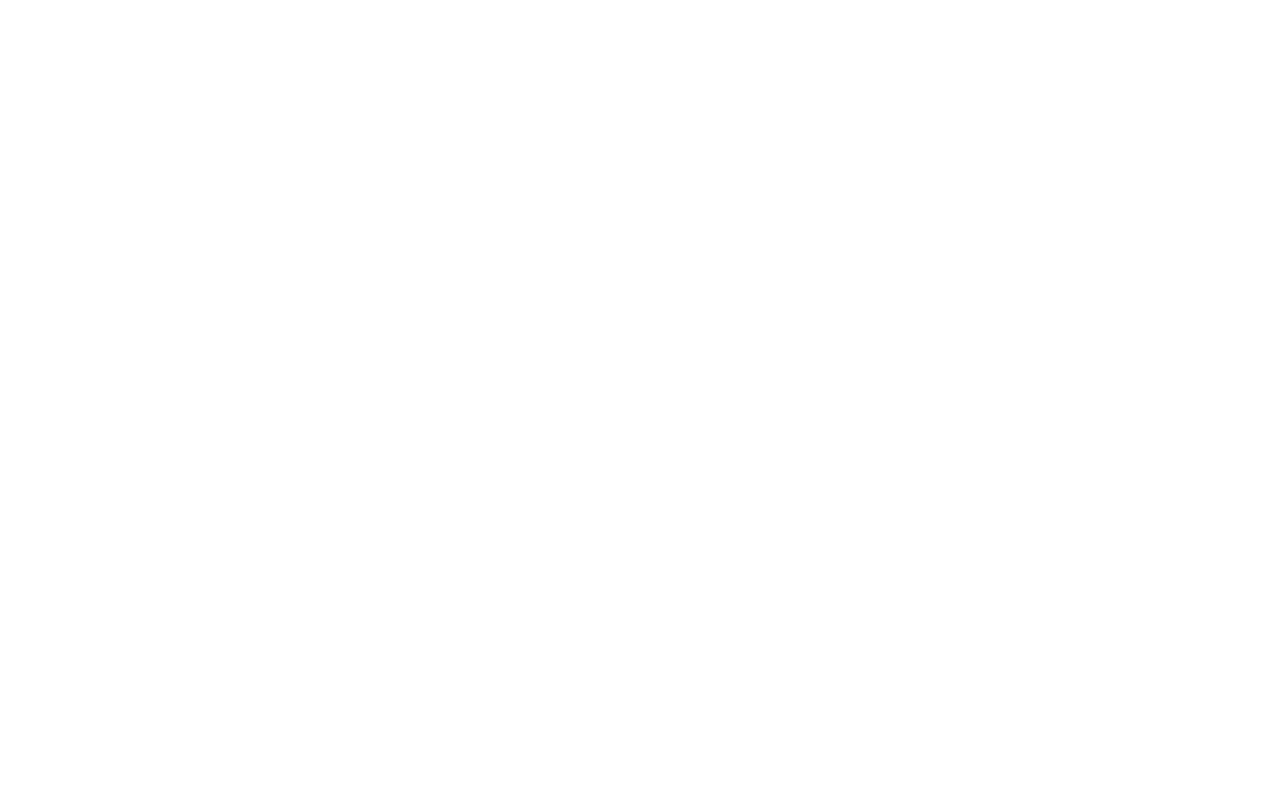
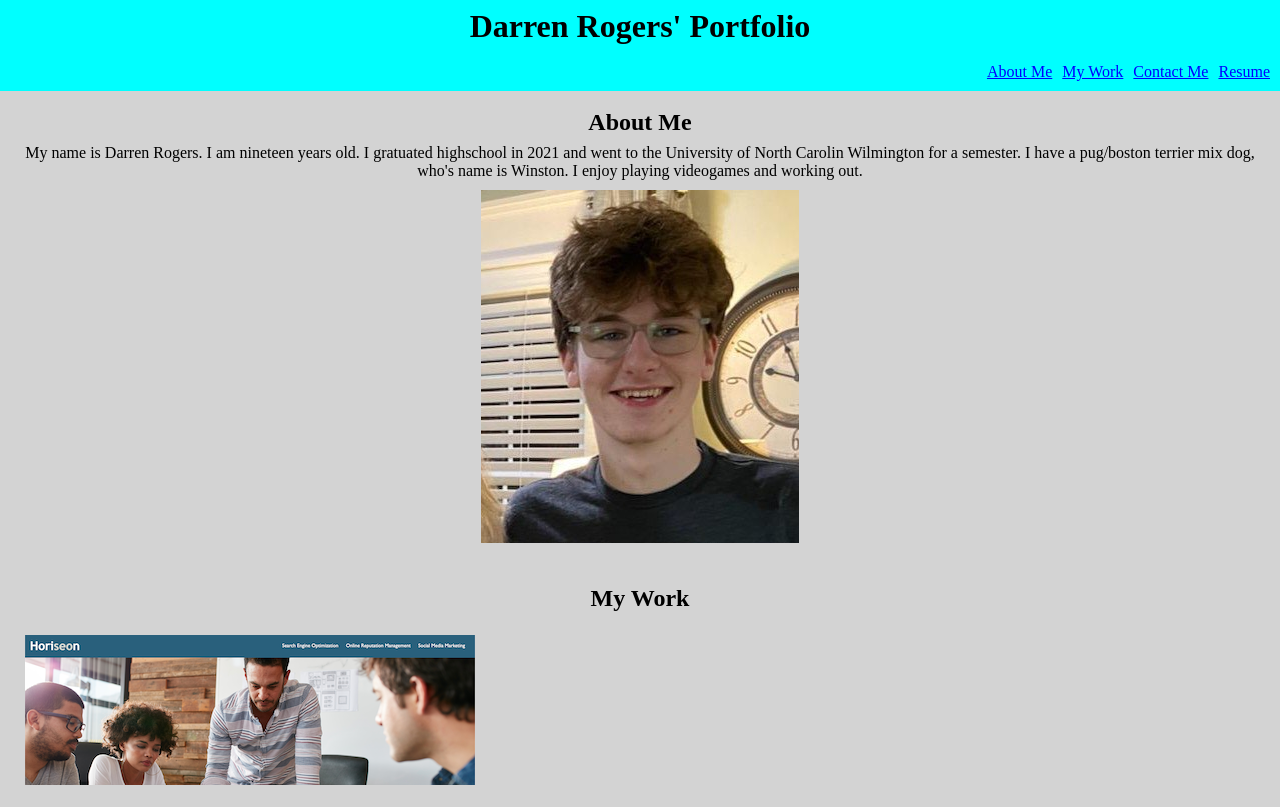
Before and after one commit to Darren-Rogers/first-Portfolio, a plain HTML site: page index.html in a window 1280 px wide. Shown: the top 807 px of the page. Drawn offline with Linux system fonts and the light colour scheme.

Commit message:
complete portfolio

```diff
--- /dev/null
+++ b/assets/css/style.css
@@ -0,0 +1,63 @@
+*, html{
+    padding: 0;
+    margin: 0;
+}
+header{
+    text-align: center;
+    padding: 8px;
+    background-color: aqua;
+
+}
+h2{
+    padding: 8px;
+}
+body{
+    text-align: center;
+    display: flex;
+    flex-direction: column;
+    flex-wrap: wrap;
+    font-family: 'Times New Roman', Times, serif;
+    background-color: lightgrey;
+}
+nav{
+    display: flex;
+    justify-content: end;
+    padding: 4px;
+    margin: 4px, 8px;
+    background-color: aqua;
+}
+nav, a{
+    color: blue;
+    padding: 5px;
+}
+nav, a:hover{
+    color: red;
+}
+section{
+    padding: 10px;
+}
+footer{
+    text-align: center;
+}
+img{
+    padding: 10px;
+}
+article{
+    width: 100%;
+    display: block flex;
+    flex-direction: row;
+    align-items: center;
+
+}
+article:first-of-type{
+    width: 100%;
+}
+li, ul{
+    list-style: none;
+}
+@media screen and (max-width:576px) {
+    body{
+        display: flex;
+        flex-direction: column;
+    }
+}
--- a/index.html
+++ b/index.html
@@ -4,9 +4,53 @@
     <meta charset="UTF-8">
     <meta http-equiv="X-UA-Compatible" content="IE=edge">
     <meta name="viewport" content="width=device-width, initial-scale=1.0">
-    <title>Document</title>
+    <link rel="stylesheet" href="./assets/css/style.css">
+    <title>Darren Rogers' Portfolio</title>
 </head>
 <body>
-
+    <header>
+        <h1>Darren Rogers' Portfolio</h1>
+    </header>
+    <nav>
+        <a href="#About-Me">About Me</a>
+        <a href="#My-Work">My Work</a>
+        <a href="#Contact-Me">Contact Me</a>
+        <a href="https://docs.google.com/document/d/1RsOhq_OF4wtdrikYCVKjC9Kudua_WgHxjAxet3d8IPg/edit#heading=h.bh3l5xodvr91" target="_blank">Resume </a>
+    </nav>
+    <main>
+        <section  id="About-Me">
+            <h2>About Me</h2>
+            <p>My name is Darren Rogers. I am nineteen years old. I gratuated highschool in 2021 and went to the University of North Carolin Wilmington for a semester. I have a pug/boston terrier mix dog, who's name is Winston. I enjoy playing videogames and working out.</p>
+            <img src="./assets/images/image_6487327.JPG" alt="Picture of Me"/>
+        </section>
+        <section id="My-Work">
+            <h2>My Work</h2>
+            <article>
+                <a href="https://darren-rogers.github.io/horiseon-refactor-project/" target="_blank">
+                    <img src="./assets/images/Horiseon-Search-Optimazation.png" alt="Horiseon Search Optimazation">
+                </a>
+            </article>
+            <article>
+                <img src="./assets/images/coming soon (1).jpg" alt="Coming Soon">
+            </article>
+            <article>
+                <img src="./assets/images/placeholder.jpg" alt="Resume">
+            </article>
+        </section>
+        <section id="Contact-Me">
+            <h2>Contact Me</h2>
+                <ul>
+                    <a href="https://github.com/Darren-Rogers"target="_blank">
+                        <li >GitHub</li>
+                    </a>
+                    <a href="https://www.linkedin.com/in/darren-rogers-999160249/" target="_blank">
+                        <li>LinkedIN</li>
+                    </a>
+                <ul>
+        </section>
+    </main>
+    <footer>
+        <p>Made by Darren Rogers</p>
+    </footer>
 </body>
 </html>
```
Also changed, not shown: assets/images/Horiseon-Search-Optimazation.png (added), assets/images/coming soon (1).jpg (added), assets/images/image_6487327.JPG (added), assets/images/placeholder.jpg (added), assets/style.css (deleted).
